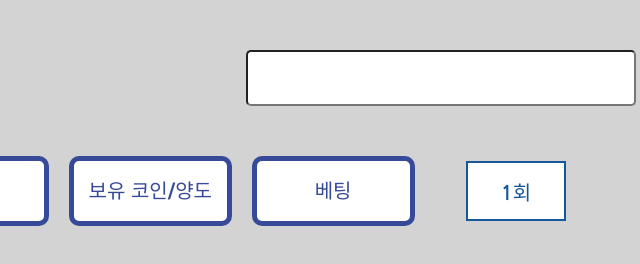
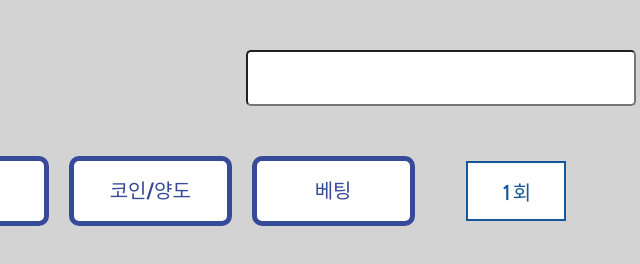
Before and after one commit to Fr0ud/please_final, a plain HTML site: page index.html in a window 1280 px wide. Shown: the full height of the page, 124-764 px from the left. Drawn offline with Linux system fonts and the light colour scheme.

Commit message:
Update index.html

```diff
--- a/index.html
+++ b/index.html
@@ -223,7 +223,7 @@
       </div>
       <div class="main_frame">
          <div class="legend">이름</div>
-         <div class="legend">보유 코인/양도</div>
+         <div class="legend">코인/양도</div>
          <div class="legend">베팅</div>
          <div id="round">
             <div><button class = "auction_1" id = 1 onclick = "award(this.id)"><span>1회</span></button></div>
```
